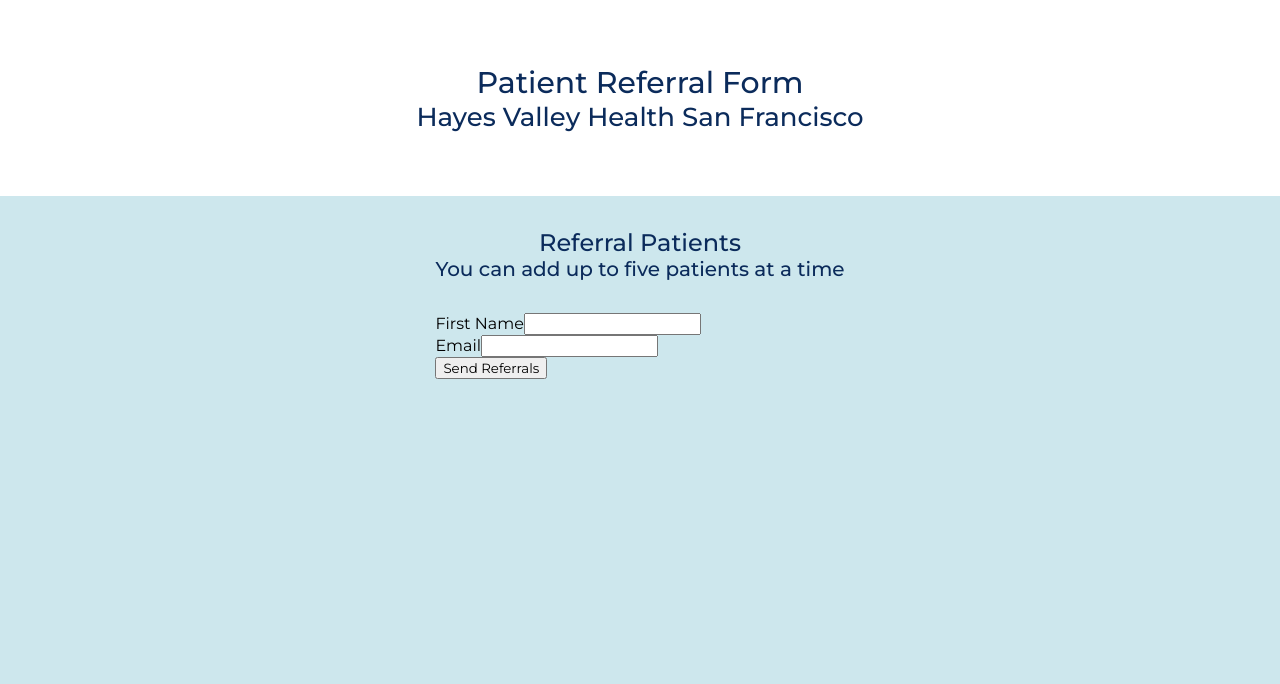
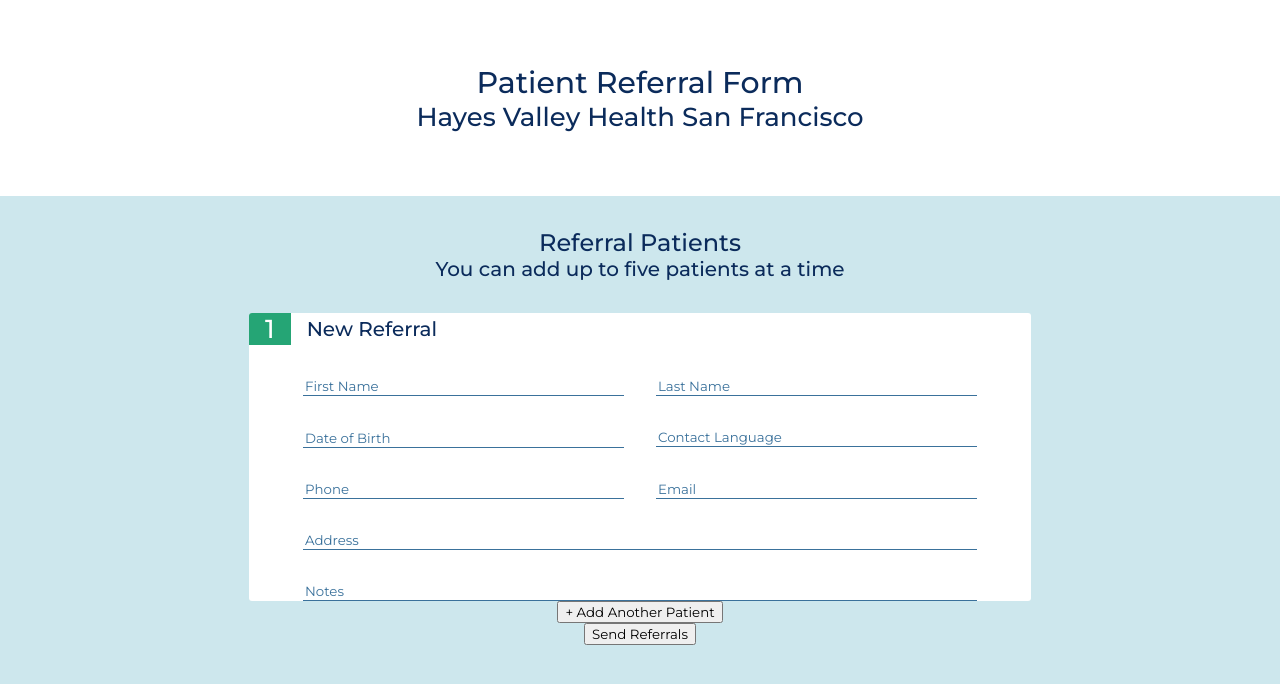
Before and after one commit to WiderCircle/Frontend-Interview-WC, a Next.js app in the folder app/: page / in a window 1280 px wide. Shown: the top 684 px of the page. Built offline with nearby package versions, Linux system fonts and the light colour scheme.

Commit message:
Style form & create reusable form components

```diff
--- /dev/null
+++ b/app/components/FormDateInput.tsx
@@ -0,0 +1,28 @@
+import React from "react";
+import { useField, useFormikContext } from "formik";
+import DatePicker from "react-datepicker";
+import styles from '../styles/Main.module.css';
+import "react-datepicker/dist/react-datepicker.css";
+
+type Props = {
+  name: string,
+  [x: string]: any,
+};
+
+export const FormDateInput: React.FC<Props> = ({ name, ...props }) => {
+  const { errors } = useFormikContext();
+  const [field, _, { setValue }] = useField(name);
+  return (
+    <div className={styles.formInput}>
+      <DatePicker
+        {...field}
+        {...props}
+        selected={(field.value && new Date(field.value)) || null}
+        onChange={(val) => setValue(val)}
+      />
+      {errors[name] && <p className={styles.formErrors}>{errors[name]}</p>}
+    </div>
+  );
+};
+
+export default FormDateInput;
--- /dev/null
+++ b/app/components/FormInput.tsx
@@ -0,0 +1,32 @@
+import { InputHTMLAttributes } from 'react';
+import classnames from 'classnames'
+import { useFormikContext } from 'formik';
+import styles from '../styles/Main.module.css';
+
+interface Props extends InputHTMLAttributes<HTMLInputElement> {
+  name: string;
+  width?: string;
+}
+
+const FormInput: React.FC<Props> = ({ name, width, ...props }) => {
+  const { handleChange, handleBlur, errors, values } = useFormikContext();
+  return (
+    <div
+      className={classnames(
+        styles.formInput,
+        { [styles.fullWidthInput]: width === "100%" }
+      )}
+    >
+      <input
+        onChange={handleChange}
+        onBlur={handleBlur}
+        name={name}
+        value={values[name]}
+        {...props}
+      />
+      {errors[name] && <p className={styles.formErrors}>{errors[name]}</p>}
+    </div>
+  );
+};
+
+export default FormInput;
--- a/app/package.json
+++ b/app/package.json
@@ -6,9 +6,11 @@
     "start": "next start"
   },
   "dependencies": {
+    "classnames": "^2.3.2",
     "formik": "^2.4.5",
     "next": "latest",
     "react": "18.2.0",
+    "react-datepicker": "^4.21.0",
     "react-dom": "18.2.0",
     "react-router-dom": "^6.17.0",
     "yup": "^1.3.2"
--- a/app/pages/index.tsx
+++ b/app/pages/index.tsx
@@ -1,7 +1,9 @@
 import { useState } from 'react';
-import { useFormik } from 'formik';
+import { useFormik, Formik } from 'formik';
 import type { NextPage } from 'next';
 import * as yup from 'yup';
+import FormInput from '../components/FormInput';
+import FormDateInput from '../components/FormDateInput'
 import styles from '../styles/Main.module.css';
 // todo: consolidate styles & create constants for colors, etc.
 
@@ -10,8 +12,7 @@
   const [message, setMessage] = useState('');
   const [submitted, setSubmitted] = useState(false);
 
-  const formik = useFormik({
-    initialValues: {
+  const initialValues = {
     firstName: '',
     lastName: '',
     dateOfBirth: '',
@@ -20,28 +21,43 @@
     email: '',
     address: '',
     notes: '',
-    },
-    onSubmit: () => {
-      // todo: handle multiple referrals in success message
-      setMessage("Success! You have submitted a patient referral. You will be notified once they've been approved.");
-      setSubmitted(true);
-    },
-    // todo: research yup validation fields
-    validationSchema: yup.object({
-      name: yup.string().trim().required('Name is required'),
-      message: yup.string().trim().required('Message is required'),
-      firstName: yup.string().trim().required('First name is required'),
-      lastName: yup.string().trim().required('Last name is required'),
-      dateOfBirth: yup.string().trim().required('Date of birth is required'),
-      contactLanguage: yup.string().trim().required('Language is required'),
-      phone: yup.string().trim().required('Phone number is required'),
+  };
+
+  const validationSchema = yup.object({
+    firstName: yup.string().required('First name is required'),
+    lastName: yup.string().required('Last name is required'),
+    dateOfBirth: yup.date().required('Date of birth is required'),
+    contactLanguage: yup.string().required('Language is required'),
+    phone: yup
+      .string()
+      .required('Phone number is required')
+      .matches(/^[0-9]*$/, 'Must be a valid phone number')
+      .min(10, 'Must be a valid phone number')
+      .max(10, 'Must be a valid phone number'),
     email: yup
       .string()
       .email('Must be a valid email')
       .required('Email is required'),
-      address: yup.string().trim().required('Address is required'),
-    }),
+    address: yup.string().required('Address is required'), // todo: address autocomplete
+    notes: yup.string(),
   });
+
+  return (
+    <Formik
+      initialValues={initialValues}
+      onSubmit={() => {
+        // todo: handle multiple referrals in success message
+        setMessage("Success! You have submitted a patient referral. You will be notified once they've been approved.");
+        setSubmitted(true);
+      }}
+      validationSchema={validationSchema}
+    >
+      {(formik) => {
+        const isInvalidForm = Object.values(formik.errors).some(error => error !== null || error !== "");
+        const fullName = formik.values.firstName && formik.values.lastName
+          ? formik.values.firstName + " " + formik.values.lastName
+          : "New Referral";
+        const patientNumber = 1;
 
         return (
           <div className={styles.container}>
@@ -50,55 +66,47 @@
               <h2>Hayes Valley Health San Francisco</h2>
             </div>
 
-        <div className={styles.form}>
+            <div className={styles.formPage}>
               <h1>Referral Patients</h1>
               <h2>You can add up to five patients at a time</h2>
 
+              <div className={styles.form}>
+                <div className={styles.formHeader}>
+                  <p>{patientNumber}</p>
+                  <h1>{fullName}</h1>
+                </div>
                 {/* todo:
             - add missing fields
             - create reusable form input component
             - create reusable form component (for up to 5 patients) */}
                 <form onSubmit={formik.handleSubmit}>
-            <div>
-              <label htmlFor="firstName">First Name</label>
-              <input
-                type="text"
-                name="firstName"
-                value={formik.values.firstName}
-                onChange={formik.handleChange}
-                onBlur={formik.handleBlur}
-              />
-              {formik.errors.firstName && (
-                <div>{formik.errors.firstName}</div>
-              )}
+                  <div className={styles.formInputs}>
+                    <FormInput type="text" name="firstName" placeholder="First Name"/>
+                    <FormInput type="text" name="lastName" placeholder="Last Name"/>
+                    <FormDateInput name="dateOfBirth" placeholderText="Date of Birth"/>
+                    <FormInput type="text" name="contactLanguage" placeholder="Contact Language"/>
+                    <FormInput type="phone" name="phone" placeholder="Phone" />
+                    <FormInput type="email" name="email" placeholder="Email"/>
+                    <FormInput type="address" name="address" placeholder="Address" width="100%"/>
+                    <FormInput type="text" name="notes" placeholder="Notes" width="100%"/>
                   </div>
-
-            <div>
-              <label htmlFor="email">Email</label>
-              <input
-                type="email"
-                name="email"
-                value={formik.values.email}
-                onChange={formik.handleChange}
-                onBlur={formik.handleBlur}
-              />
-              {formik.errors.email && (
-                <div>{formik.errors.email}</div>
-              )}
-            </div>
-
                   {/* todo:
                   - make "+ add another patient" button that duplicates form
                   - make form component collapsible when there are multiple patients */}
-
+                </form>
+              </div>
+            </div>
             {/* todo: handle form submit & show success message */}
-            <button type="submit">
+            <button onClick={() => {}}>
+              + Add Another Patient
+            </button>
+            <button type="submit" onClick={formik.submitForm}>
               Send Referrals
             </button>
-          </form>
           </div>
-
-    </div>
+        );
+      }}
+    </Formik>
   );
 }
 
--- a/app/styles/Main.module.css
+++ b/app/styles/Main.module.css
@@ -25,14 +25,69 @@
   font-size: 26px;
 }
 
-.form h1 {
+.formPage h1 {
   font-size: 24px;
   margin-top: 32px;
   text-align: center;
 }
 
-.form h2 {
+.formPage h2 {
   font-size: 20px;
   margin-bottom: 32px;
   text-align: center;
 }
+
+.form {
+  background-color: white;
+  border-radius: 3px;
+  width: 782px;
+}
+
+.form button {
+
+}
+
+.formHeader {
+  align-items: center;
+  display: flex;
+  font-weight: 500;
+  margin-bottom: 32px;
+}
+
+.formHeader p {
+  background-color: #25A575;
+  border-radius: 3px 0 0 0;
+  color: white;
+  font-size: 26px;
+  margin: 0 16px 0 0;
+  padding: 0 16px;
+}
+
+.formHeader h1 {
+  margin: 0;
+  font-size: 20px;
+}
+
+.formInputs {
+  display: grid;
+  grid-template-columns: repeat(2, 1fr);
+  grid-column-gap: 32px;
+  grid-row-gap: 32px;
+  margin: 0 54px;
+}
+
+.form .fullWidthInput {
+  grid-column-start: 1;
+  grid-column-end: -1;
+}
+
+.formInput {
+  display: flex;
+  flex-direction: column;
+}
+
+.formErrors {
+  color: #F37021;
+  font-size: 10px;
+  margin: 2px;
+}
--- a/app/styles/global.css
+++ b/app/styles/global.css
@@ -21,6 +21,8 @@
   margin-block-end: 0;
 }
 
+input,
+label,
 p {
   color: #0B2B5B;
 }
@@ -31,8 +33,14 @@
   font-family: inherit;
 }
 
+input {
+  border: none;
+  border-bottom: 1.1px #3A719B solid;
+  width: 100%;
+}
+
 ::placeholder {
-  color: #0B2B5B;
+  color: #3A719B;
 }
 
 * {
```
Also changed, not shown: 1 other file (tests, documents, lock files or other folders). Lines whose indentation alone changed are shown as unchanged.
